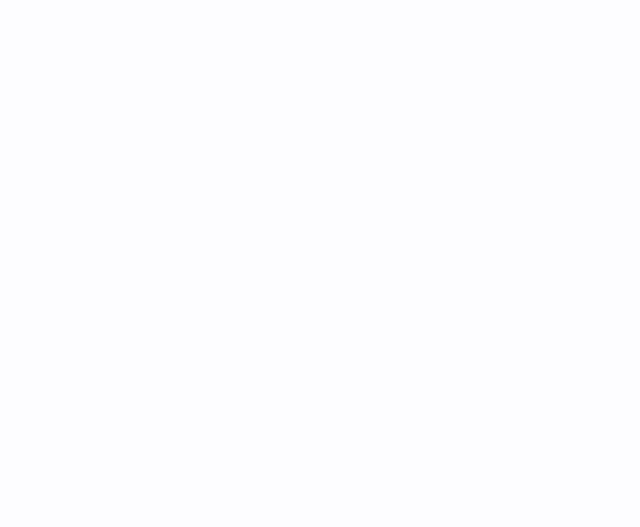
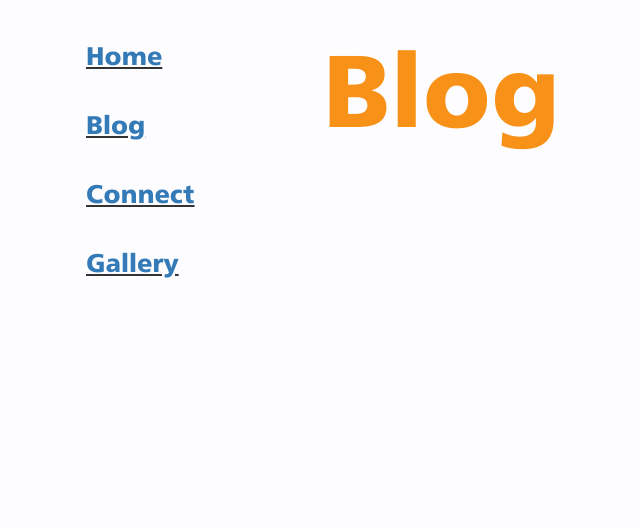
Before and after one commit to bhaskar-nair2/bhaskar-nair2.github.io, a Flask app: page /blog in a window 1280 px wide. Before the commit the part shown is empty. Shown: the top 527 px of the page, without its empty margins (106-746 px from the left). Run offline with Flask 2, Linux system fonts and the light colour scheme; some libraries are stand-ins or nearby versions.

Commit message:
Aspect ratio Issue Solved.

```diff
--- a/static/css/style.css
+++ b/static/css/style.css
@@ -15,7 +15,7 @@
     padding: 0 !important;
 }
 
-@media (min-aspect-ratio: 1/2) {
+@media (max-width: 1023px) {
     .cov {
         position: fixed;
         left: 0;
@@ -42,7 +42,7 @@
     }
 }
 
-@media (min-aspect-ratio: 1/2){
+@media (min-width: 1024px){
 .cov{
     display: none;
 }
@@ -68,7 +68,7 @@
 }
 .navs{
     font-family: "Humnst777 Blk BT", serif;
-    font-size: 3vh;
+    font-size: 2vw;
     line-height: 10vh;
     text-decoration: underline;
 }
```
